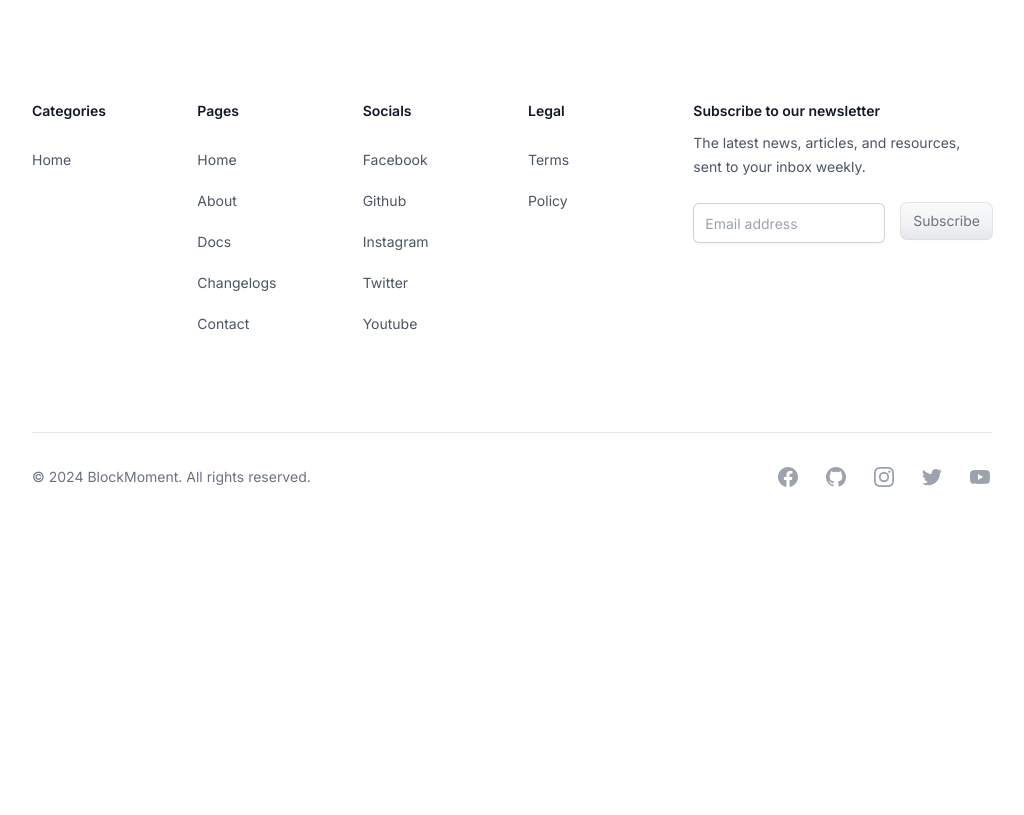
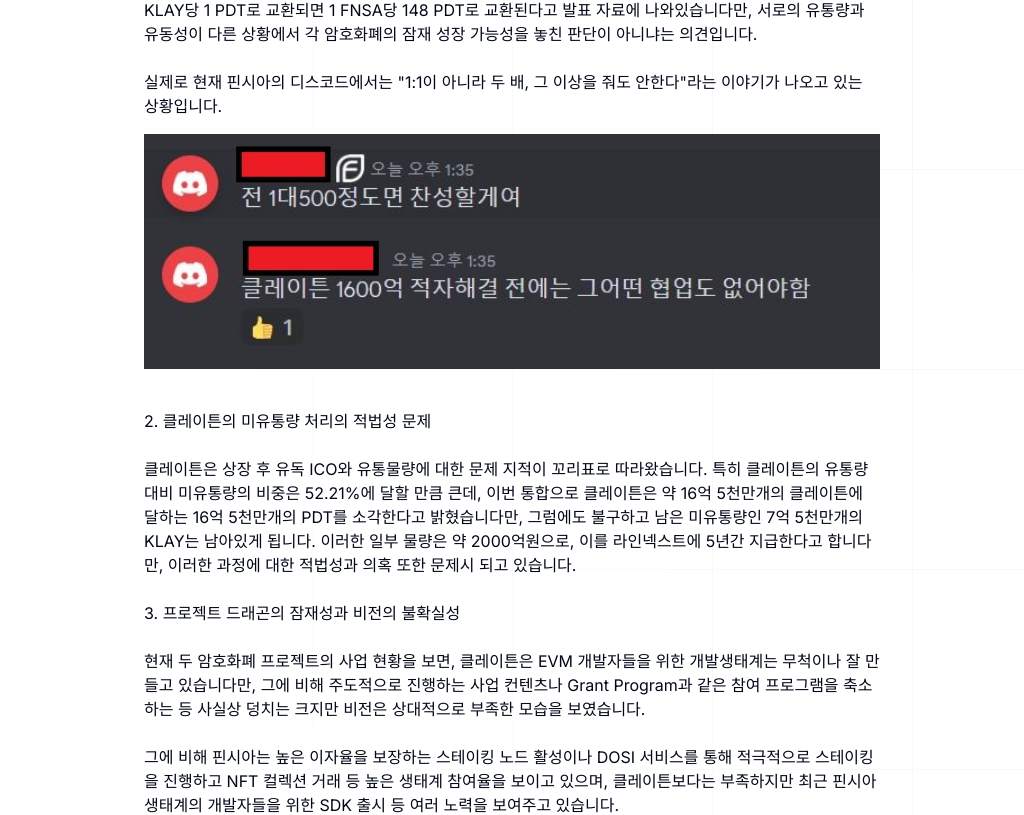
Before and after one commit to smarthug/Next.js-Blog-App, a Next.js app: page /opinion in a window 1280 px wide. Shown: the part 1710-2525 px from the top of the page, without its empty margins (128-1152 px from the left). Before the commit the page ends 2231 px from the top, so only its background shows below. Built offline with nearby package versions, Linux system fonts and the light colour scheme; no server answers; the database is empty.

Commit message:
better article

```diff
--- a/components/opinion/dragon.js
+++ b/components/opinion/dragon.js
@@ -1,65 +1,138 @@
-import { mainPageAboutConfig } from "@/config/main/pages";
+import Image from 'next/image';
 
 const MainAboutPage = () => {
   return (
     <div class="container mx-auto px-4">
       <h1 class="text-3xl font-bold my-6">핀시아와 클레이튼 1:1? &quot;2배를 줘도 안합니다.&quot;</h1>
       <p class="mb-4">지난 1월 16일, 국내 암호화폐에서는 말 그대로 &quot;지각변동&quot;을 일으킬만한 발표가 있었습니다.</p>
-      <p class="mb-4">바로 &quot;클레이튼(Klaytn)과 핀시아(Finschia)의 통합 제안 발의&quot;였는데요.
+      <p class="mb-4">바로 &quot;클레이튼(Klaytn)과 핀시아(Finschia)의 통합 제안 발의&quot;였는데요.<br />
 
-        1월 16일 핀시아의 FGP(Finschia Governance Proposal)과 KGP(Klaytn Governance Proposal)에는 각각 핀시아와 클레이튼을 통합해 새로운 &quot;프로젝트 드래곤&quot;으로 탄생시킨다는 제안이 올라왔습니다.
+        1월 16일 핀시아의 FGP(Finschia Governance Proposal)과 KGP(Klaytn Governance Proposal)에는 각각 핀시아와 클레이튼을 통합해 새로운 &quot;프로젝트 드래곤&quot;으로 탄생시킨다는 제안이 올라왔습니다.<br />
+        <br />
+        국내 빅테크 기업 중 가장 커다란 두 기둥을 차지하는 네이버와 카카오의 뿌리에서 나온 두 암호화폐를 통합한다는 소식은 발표 직후 빠르게 암호화폐 커뮤니티에 퍼져나갔고,<br />
+        <br />
+        심지어 아직 투표 과정을 거쳐야 하지만 마치 통합한다는 것이 기정사실인 것처럼 기사들이 쏟아졌습니다.<br />
+        <br />
+        잠깐 두 암호화폐를 소개하자면,<br />
+        <br />
+        클레이튼(Klaytn)은 국내 대표 암호화폐 중 하나로, EVM 기반의 암호화폐입니다.<br />
+        <br />
+        빠른 트랜잭션 처리 속도와 저렴한 수수료가 장점인 암호화폐로 상장 초기 5000원에 달하는 가격까지 상승한 바 있으며, 특히 국내에서 NFT 열풍이 불 무렵에는 수많은 NFT 프로젝트가 클레이튼에서 탄생했습니다.<br />
+        <br />
+        하지만 이후 클레이튼의 가격 상승 부진과 경쟁력 약화로, 현재는 여러 기술적 발전에도 불구하고 상당히 약세를 보이고 있다고 볼 수 있습니다.<br />
+        <br />
+        그에 비해 핀시아(Finschia)는 클레이튼과 달리 코스모스 기반의 암호화폐로, 상장 초기 많은 부진을 겪었습니다.<br />
+        <br />
+        EVM에 비해 개발자의 진입장벽이 높은 Rust 기반의 코스모스는 많은 개발 생태계가 이뤄지기가 힘들었고, 특히 BitBox라는 거래소에서 단독 출발한 핀시아의 모태 코인인 라인링크(LineLink;Link, 이후 LN으로 바뀐 바 있음)은 상장 초기 클레이튼만큼 투자자들을 끌어모으진 못했습니다.<br />
+        <br />
+        하지만 2021년을 기점으로, 핀시아는 엄청난 성장세를 보이며 무려 300불 중반까지 상승하였습니다. 해외에서 핀시아가 알려지기도 했고, 특히 핀시아는 고래 홀더들이 물량을 계속 유지하면서 잘 기다려줬던 덕에 꾸준히 가격이 상승했습니다. 업계에서 핀시아의 고래 홀더들은 특히 유대가 높기로 유명합니다.<br />
+        <br />
+        물론 클레이튼과 핀시아 모두 크립토 윈터(Crypto Winter)를 겪으며 가격이 많이 하락하였습니다만, 라인에서는 핀시아 기반의 NFT 생태계인 DOSI 서비스를 만들며, 한마디로 &quot;대박&quot;을 치며 동남아를 비롯한 수많은 해외 유저들을 끌어모았습니다. 그에 비해 클레이튼에서는 많은 NFT 컬렉션들이 폴리곤과 아발란체, 그리고 다른 L2 블록체인이나 이더리움으로 마이그레이션하여 떠나며 계속해서 부진을 겪었습니다.<br />
+        <br />
+        이렇듯 두 암호화폐 모두 꽤 오랜 시간동안 부침과 영광을 겪었습니다만, 이런 굵직한 암호화폐가 서로 통합한다는 소식이 들리자 KLAY와 FNSA 모두 하루만에 약 20~30%가량 상승하며 훌륭한 성적을 보여줬습니다.<br />
+        <br />
+        하지만, 현재 두 암호화폐의 홀더 커뮤니티의 반응은 서로 엇갈리고 있습니다.<br />
+        <br />
+        클레이튼의 공식 디스코드에서는 긍정적인 반응입니다. 오랜 시간동안 가격이 0.2$에 머물러있던 KLAY의 가격 상승 요인이 될 수 있고, 현재 핀시아의 DOSI와 같은 컨텐츠들이 도입되면서 좋은 시너지를 내서 프로젝트 드래곤 토큰(PDT)의 가격 상승을 함께 기대해 볼 수 있다는 의견이 주를 이루고 있습니다.<br />
+        <br />
+        하지만 핀시아의 공식 디스코드의 반응은 그 어느때보다 차갑습니다. 공식 투표일인 1월 26일을 앞두고 유저들은 적극적으로 반대 의견을 낼 것을 말하고 있고, 마치 촛불시위를 방불케하는 부정적인 분위기가 흐르고 있습니다.<br />
+        <br />
+        이렇게 반응이 엇갈리는 이유는 몇 가지로 요약될 수 있습니다.<br />
+        <br />
+        1. FNSA와 KLAY의 물량과 가격 문제<br />
+        <br />
+        현재 FNSA의 유통량은 약 752만개로, KLAY의 유통량인 약 46억개에 비해 상당히 작습니다. 가격으로 비율을 환산해보면 PDT에서 FNSA 홀더들이 차지할 비율은 약 15.9%, 그리고 클레이튼 홀더들이 차지할 비율은 49.8%로 압도적으로 클레이튼 홀더들이 많습니다.<br />
+        <br />
+        최근의 암호화폐들이 DAO를 만들고 거버넌스를 DAO의 투표에 맡기고 있는 트렌드에서 비춰볼 때, 핀시아와 클레이튼의 통합의 모양새는 마치 &quot;적대적 인수합병&quot;과 비슷합니다. 비율이 적은 핀시아의 홀더들은 앞으로 PDT의 거버넌스에서 상대적으로 약세를 차지할 수 밖에 없다는 생각이 듭니다.<br />
+        <br />
+        특히 PDT로의 통합이 이뤄질 때, 1:1로 이뤄지는게 맞냐는 의견도 나오고 있습니다. &quot;2주간의 텀 평균가&quot;로 1 KLAY당 1 PDT로 교환되면 1 FNSA당 148 PDT로 교환된다고 발표 자료에 나와있습니다만, 서로의 유통량과 유동성이 다른 상황에서 각 암호화폐의 잠재 성장 가능성을 놓친 판단이 아니냐는 의견입니다.<br />
+        <br />
+        실제로 현재 핀시아의 디스코드에서는 &quot;1:1이 아니라 두 배, 그 이상을 줘도 안한다&quot;라는 이야기가 나오고 있는 상황입니다.<br />
+        <div
+          class="flex justify-center items-center my-4"
+        >
+          <Image
+            src="/images/opinion/dragon/1.jpg"
+            alt="1"
+            width={1000}
+            height={500}
+          />
+        </div>
+        <br />
+        2. 클레이튼의 미유통량 처리의 적법성 문제<br />
+        <br />
+        클레이튼은 상장 후 유독 ICO와 유통물량에 대한 문제 지적이 꼬리표로 따라왔습니다. 특히 클레이튼의 유통량 대비 미유통량의 비중은 52.21%에 달할 만큼 큰데, 이번 통합으로 클레이튼은 약 16억 5천만개의 클레이튼에 달하는 16억 5천만개의 PDT를 소각한다고 밝혔습니다만, 그럼에도 불구하고 남은 미유통량인 7억 5천만개의 KLAY는 남아있게 됩니다. 이러한 일부 물량은 약 2000억원으로, 이를 라인넥스트에 5년간 지급한다고 합니다만, 이러한 과정에 대한 적법성과 의혹 또한 문제시 되고 있습니다.<br />
+        <br />
+        3. 프로젝트 드래곤의 잠재성과 비전의 불확실성<br />
+        <br />
+        현재 두 암호화폐 프로젝트의 사업 현황을 보면, 클레이튼은 EVM 개발자들을 위한 개발생태계는 무척이나 잘 만들고 있습니다만, 그에 비해 주도적으로 진행하는 사업 컨텐츠나 Grant Program과 같은 참여 프로그램을 축소하는 등 사실상 덩치는 크지만 비전은 상대적으로 부족한 모습을 보였습니다.<br />
+        <br />
+        그에 비해 핀시아는 높은 이자율을 보장하는 스테이킹 노드 활성이나 DOSI 서비스를 통해 적극적으로 스테이킹을 진행하고 NFT 컬렉션 거래 등 높은 생태계 참여율을 보이고 있으며, 클레이튼보다는 부족하지만 최근 핀시아 생태계의 개발자들을 위한 SDK 출시 등 여러 노력을 보여주고 있습니다.<br />
+        <br />
+        1월 16일 핀시아의 FGP(Finschia Governance Proposal)과 KGP(Klaytn Governance Proposal)에는 각각 핀시아와 클레이튼을 통합해 새로운 &quot;프로젝트 드래곤&quot;으로 탄생시킨다는 제안이 올라왔습니다.<br />
+        <br />
+        국내 빅테크 기업 중 가장 커다란 두 기둥을 차지하는 네이버와 카카오의 뿌리에서 나온 두 암호화폐를 통합한다는 소식은 발표 직후 빠르게 암호화폐 커뮤니티에 퍼져나갔고,<br />
+        <br />
+        심지어 아직 투표 과정을 거쳐야 하지만 마치 통합한다는 것이 기정사실인 것처럼 기사들이 쏟아졌습니다.<br />
+        <br />
+        잠깐 두 암호화폐를 소개하자면,<br />
+        <br />
+        클레이튼(Klaytn)은 국내 대표 암호화폐 중 하나로, EVM 기반의 암호화폐입니다.<br />
+        <br />
+        빠른 트랜잭션 처리 속도와 저렴한 수수료가 장점인 암호화폐로 상장 초기 5000원에 달하는 가격까지 상승한 바 있으며, 특히 국내에서 NFT 열풍이 불 무렵에는 수많은 NFT 프로젝트가 클레이튼에서 탄생했습니다.<br />
+        <br />
+        하지만 이후 클레이튼의 가격 상승 부진과 경쟁력 약화로, 현재는 여러 기술적 발전에도 불구하고 상당히 약세를 보이고 있다고 볼 수 있습니다.<br />
+        <br />
+        그에 비해 핀시아(Finschia)는 클레이튼과 달리 코스모스 기반의 암호화폐로, 상장 초기 많은 부진을 겪었습니다.<br />
+        <br />
+        EVM에 비해 개발자의 진입장벽이 높은 Rust 기반의 코스모스는 많은 개발 생태계가 이뤄지기가 힘들었고, 특히 BitBox라는 거래소에서 단독 출발한 핀시아의 모태 코인인 라인링크(LineLink;Link, 이후 LN으로 바뀐 바 있음)은 상장 초기 클레이튼만큼 투자자들을 끌어모으진 못했습니다.<br />
+        <br />
+        하지만 2021년을 기점으로, 핀시아는 엄청난 성장세를 보이며 무려 300불 중반까지 상승하였습니다. 해외에서 핀시아가 알려지기도 했고, 특히 핀시아는 고래 홀더들이 물량을 계속 유지하면서 잘 기다려줬던 덕에 꾸준히 가격이 상승했습니다. 업계에서 핀시아의 고래 홀더들은 특히 유대가 높기로 유명합니다.<br />
+        <br />
+        물론 클레이튼과 핀시아 모두 크립토 윈터(Crypto Winter)를 겪으며 가격이 많이 하락하였습니다만, 라인에서는 핀시아 기반의 NFT 생태계인 DOSI 서비스를 만들며, 한마디로 &quot;대박&quot;을 치며 동남아를 비롯한 수많은 해외 유저들을 끌어모았습니다. 그에 비해 클레이튼에서는 많은 NFT 컬렉션들이 폴리곤과 아발란체, 그리고 다른 L2 블록체인이나 이더리움으로 마이그레이션하여 떠나며 계속해서 부진을 겪었습니다.<br />
+        <br />
+        이렇듯 두 암호화폐 모두 꽤 오랜 시간동안 부침과 영광을 겪었습니다만, 이런 굵직한 암호화폐가 서로 통합한다는 소식이 들리자 KLAY와 FNSA 모두 하루만에 약 20~30%가량 상승하며 훌륭한 성적을 보여줬습니다.<br />
+        <br />
+        하지만, 현재 두 암호화폐의 홀더 커뮤니티의 반응은 서로 엇갈리고 있습니다.<br />
+        <br />
+        클레이튼의 공식 디스코드에서는 긍정적인 반응입니다. 오랜 시간동안 가격이 0.2$에 머물러있던 KLAY의 가격 상승 요인이 될 수 있고, 현재 핀시아의 DOSI와 같은 컨텐츠들이 도입되면서 좋은 시너지를 내서 프로젝트 드래곤 토큰(PDT)의 가격 상승을 함께 기대해 볼 수 있다는 의견이 주를 이루고 있습니다.<br />
+        <br />
+        하지만 핀시아의 공식 디스코드의 반응은 그 어느때보다 차갑습니다. 공식 투표일인 1월 26일을 앞두고 유저들은 적극적으로 반대 의견을 낼 것을 말하고 있고, 마치 촛불시위를 방불케하는 부정적인 분위기가 흐르고 있습니다.<br />
+        <br />
+        이렇게 반응이 엇갈리는 이유는 몇 가지로 요약될 수 있습니다.<br />
+        <br />
+        1. FNSA와 KLAY의 물량과 가격 문제<br />
+        <br />
+        현재 FNSA의 유통량은 약 752만개로, KLAY의 유통량인 약 46억개에 비해 상당히 작습니다. 가격으로 비율을 환산해보면 PDT에서 FNSA 홀더들이 차지할 비율은 약 15.9%, 그리고 클레이튼 홀더들이 차지할 비율은 49.8%로 압도적으로 클레이튼 홀더들이 많습니다.<br />
+        <br />
+        최근의 암호화폐들이 DAO를 만들고 거버넌스를 DAO의 투표에 맡기고 있는 트렌드에서 비춰볼 때, 핀시아와 클레이튼의 통합의 모양새는 마치 &quot;적대적 인수합병&quot;과 비슷합니다. 비율이 적은 핀시아의 홀더들은 앞으로 PDT의 거버넌스에서 상대적으로 약세를 차지할 수 밖에 없다는 생각이 듭니다.<br />
+        <br />
+        특히 PDT로의 통합이 이뤄질 때, 1:1로 이뤄지는게 맞냐는 의견도 나오고 있습니다. &quot;2주간의 텀 평균가&quot;로 1 KLAY당 1 PDT로 교환되면 1 FNSA당 148 PDT로 교환된다고 발표 자료에 나와있습니다만, 서로의 유통량과 유동성이 다른 상황에서 각 암호화폐의 잠재 성장 가능성을 놓친 판단이 아니냐는 의견입니다.<br />
+        <br />
+        실제로 현재 핀시아의 디스코드에서는 &quot;1:1이 아니라 두 배, 그 이상을 줘도 안한다&quot;라는 이야기가 나오고 있는 상황입니다.<br />
+        <br />
+        <div
+          class="flex justify-center items-center my-4"
+        >
 
-        국내 빅테크 기업 중 가장 커다란 두 기둥을 차지하는 네이버와 카카오의 뿌리에서 나온 두 암호화폐를 통합한다는 소식은 발표 직후 빠르게 암호화폐 커뮤니티에 퍼져나갔고,
-
-        심지어 아직 투표 과정을 거쳐야 하지만 마치 통합한다는 것이 기정사실인 것처럼 기사들이 쏟아졌습니다.
-
-        잠깐 두 암호화폐를 소개하자면,
-
-        클레이튼(Klaytn)은 국내 대표 암호화폐 중 하나로, EVM 기반의 암호화폐입니다.
-
-        빠른 트랜잭션 처리 속도와 저렴한 수수료가 장점인 암호화폐로 상장 초기 5000원에 달하는 가격까지 상승한 바 있으며, 특히 국내에서 NFT 열풍이 불 무렵에는 수많은 NFT 프로젝트가 클레이튼에서 탄생했습니다.
-
-        하지만 이후 클레이튼의 가격 상승 부진과 경쟁력 약화로, 현재는 여러 기술적 발전에도 불구하고 상당히 약세를 보이고 있다고 볼 수 있습니다.
-
-        그에 비해 핀시아(Finschia)는 클레이튼과 달리 코스모스 기반의 암호화폐로, 상장 초기 많은 부진을 겪었습니다.
-
-        EVM에 비해 개발자의 진입장벽이 높은 Rust 기반의 코스모스는 많은 개발 생태계가 이뤄지기가 힘들었고, 특히 BitBox라는 거래소에서 단독 출발한 핀시아의 모태 코인인 라인링크(LineLink;Link, 이후 LN으로 바뀐 바 있음)은 상장 초기 클레이튼만큼 투자자들을 끌어모으진 못했습니다.
-
-        하지만 2021년을 기점으로, 핀시아는 엄청난 성장세를 보이며 무려 300불 중반까지 상승하였습니다. 해외에서 핀시아가 알려지기도 했고, 특히 핀시아는 고래 홀더들이 물량을 계속 유지하면서 잘 기다려줬던 덕에 꾸준히 가격이 상승했습니다. 업계에서 핀시아의 고래 홀더들은 특히 유대가 높기로 유명합니다.
-
-        물론 클레이튼과 핀시아 모두 크립토 윈터(Crypto Winter)를 겪으며 가격이 많이 하락하였습니다만, 라인에서는 핀시아 기반의 NFT 생태계인 DOSI 서비스를 만들며, 한마디로 &quot;대박&quot;을 치며 동남아를 비롯한 수많은 해외 유저들을 끌어모았습니다. 그에 비해 클레이튼에서는 많은 NFT 컬렉션들이 폴리곤과 아발란체, 그리고 다른 L2 블록체인이나 이더리움으로 마이그레이션하여 떠나며 계속해서 부진을 겪었습니다.
-
-        이렇듯 두 암호화폐 모두 꽤 오랜 시간동안 부침과 영광을 겪었습니다만, 이런 굵직한 암호화폐가 서로 통합한다는 소식이 들리자 KLAY와 FNSA 모두 하루만에 약 20~30%가량 상승하며 훌륭한 성적을 보여줬습니다.
-
-        하지만, 현재 두 암호화폐의 홀더 커뮤니티의 반응은 서로 엇갈리고 있습니다.
-
-        클레이튼의 공식 디스코드에서는 긍정적인 반응입니다. 오랜 시간동안 가격이 0.2$에 머물러있던 KLAY의 가격 상승 요인이 될 수 있고, 현재 핀시아의 DOSI와 같은 컨텐츠들이 도입되면서 좋은 시너지를 내서 프로젝트 드래곤 토큰(PDT)의 가격 상승을 함께 기대해 볼 수 있다는 의견이 주를 이루고 있습니다.
-
-        하지만 핀시아의 공식 디스코드의 반응은 그 어느때보다 차갑습니다. 공식 투표일인 1월 26일을 앞두고 유저들은 적극적으로 반대 의견을 낼 것을 말하고 있고, 마치 촛불시위를 방불케하는 부정적인 분위기가 흐르고 있습니다.
-
-        이렇게 반응이 엇갈리는 이유는 몇 가지로 요약될 수 있습니다.
-
-        1. FNSA와 KLAY의 물량과 가격 문제
-
-        현재 FNSA의 유통량은 약 752만개로, KLAY의 유통량인 약 46억개에 비해 상당히 작습니다. 가격으로 비율을 환산해보면 PDT에서 FNSA 홀더들이 차지할 비율은 약 15.9%, 그리고 클레이튼 홀더들이 차지할 비율은 49.8%로 압도적으로 클레이튼 홀더들이 많습니다.
-
-        최근의 암호화폐들이 DAO를 만들고 거버넌스를 DAO의 투표에 맡기고 있는 트렌드에서 비춰볼 때, 핀시아와 클레이튼의 통합의 모양새는 마치 &quot;적대적 인수합병&quot;과 비슷합니다. 비율이 적은 핀시아의 홀더들은 앞으로 PDT의 거버넌스에서 상대적으로 약세를 차지할 수 밖에 없다는 생각이 듭니다.
-
-        특히 PDT로의 통합이 이뤄질 때, 1:1로 이뤄지는게 맞냐는 의견도 나오고 있습니다. &quot;2주간의 텀 평균가&quot;로 1 KLAY당 1 PDT로 교환되면 1 FNSA당 148 PDT로 교환된다고 발표 자료에 나와있습니다만, 서로의 유통량과 유동성이 다른 상황에서 각 암호화폐의 잠재 성장 가능성을 놓친 판단이 아니냐는 의견입니다.
-
-        실제로 현재 핀시아의 디스코드에서는 &quot;1:1이 아니라 두 배, 그 이상을 줘도 안한다&quot;라는 이야기가 나오고 있는 상황입니다.
-
-        2. 클레이튼의 미유통량 처리의 적법성 문제
-
-        클레이튼은 상장 후 유독 ICO와 유통물량에 대한 문제 지적이 꼬리표로 따라왔습니다. 특히 클레이튼의 유통량 대비 미유통량의 비중은 52.21%에 달할 만큼 큰데, 이번 통합으로 클레이튼은 약 16억 5천만개의 클레이튼에 달하는 16억 5천만개의 PDT를 소각한다고 밝혔습니다만, 그럼에도 불구하고 남은 미유통량인 7억 5천만개의 KLAY는 남아있게 됩니다. 이러한 일부 물량은 약 2000억원으로, 이를 라인넥스트에 5년간 지급한다고 합니다만, 이러한 과정에 대한 적법성과 의혹 또한 문제시 되고 있습니다.
-
-        3. 프로젝트 드래곤의 잠재성과 비전의 불확실성
-
-        현재 두 암호화폐 프로젝트의 사업 현황을 보면, 클레이튼은 EVM 개발자들을 위한 개발생태계는 무척이나 잘 만들고 있습니다만, 그에 비해 주도적으로 진행하는 사업 컨텐츠나 Grant Program과 같은 참여 프로그램을 축소하는 등 사실상 덩치는 크지만 비전은 상대적으로 부족한 모습을 보였습니다.
-
-        그에 비해 핀시아는 높은 이자율을 보장하는 스테이킹 노드 활성이나 DOSI 서비스를 통해 적극적으로 스테이킹을 진행하고 NFT 컬렉션 거래 등 높은 생태계 참여율을 보이고 있으며, 클레이튼보다는 부족하지만 최근 핀시아 생태계의 개발자들을 위한 SDK 출시 등 여러 노력을 보여주고 있습니다.
-
-        이러한 상황에서 핀시아와 클레이튼이 통합된다는 것은, 마치 대기업이 높은 성장율의 스타트업을 인수합병하는 모습과 같습니다. 그렇다면, 그동안 스타트업에 투자했던 투자자들은 높은 기대수익을 예상할 수 있습니다만, 현재는 그저 1:1의 교환비로 지분을 팔 수밖에 없다는 것입니다.
+          <Image
+            src="/images/opinion/dragon/2.jpg"
+            alt="1"
+            width={1000}
+            height={1000}
+          />
+        </div>
+        2. 클레이튼의 미유통량 처리의 적법성 문제<br />
+        <br />
+        클레이튼은 상장 후 유독 ICO와 유통물량에 대한 문제 지적이 꼬리표로 따라왔습니다. 특히 클레이튼의 유통량 대비 미유통량의 비중은 52.21%에 달할 만큼 큰데, 이번 통합으로 클레이튼은 약 16억 5천만개의 클레이튼에 달하는 16억 5천만개의 PDT를 소각한다고 밝혔습니다만, 그럼에도 불구하고 남은 미유통량인 7억 5천만개의 KLAY는 남아있게 됩니다. 이러한 일부 물량은 약 2000억원으로, 이를 라인넥스트에 5년간 지급한다고 합니다만, 이러한 과정에 대한 적법성과 의혹 또한 문제시 되고 있습니다.<br />
+        <br />
+        3. 프로젝트 드래곤의 잠재성과 비전의 불확실성<br />
+        <br />
+        현재 두 암호화폐 프로젝트의 사업 현황을 보면, 클레이튼은 EVM 개발자들을 위한 개발생태계는 무척이나 잘 만들고 있습니다만, 그에 비해 주도적으로 진행하는 사업 컨텐츠나 Grant Program과 같은 참여 프로그램을 축소하는 등 사실상 덩치는 크지만 비전은 상대적으로 부족한 모습을 보였습니다.<br />
+        <br />
+        그에 비해 핀시아는 높은 이자율을 보장하는 스테이킹 노드 활성이나 DOSI 서비스를 통해 적극적으로 스테이킹을 진행하고 NFT 컬렉션 거래 등 높은 생태계 참여율을 보이고 있으며, 클레이튼보다는 부족하지만 최근 핀시아 생태계의 개발자들을 위한 SDK 출시 등 여러 노력을 보여주고 있습니다.<br />
+        <br />
+        이러한 상황에서 핀시아와 클레이튼이 통합된다는 것은, 마치 대기업이 높은 성장율의 스타트업을 인수합병하는 모습과 같습니다. 그렇다면, 그동안 스타트업에 투자했던 투자자들은 높은 기대수익을 예상할 수 있습니다만, 현재는 그저 1:1의 교환비로 지분을 팔 수밖에 없다는 것입니다.<br />
       </p>
       <p class="mb-4">자, 이렇게 핀시아와 클레이튼의 각 홀더 입장에서 프로젝트 드래곤의 출범 가능성에 대한 이야기를 해봤습니다.</p>
 
```
Also changed, not shown: public/images/opinion/dragon/1.JPG (added), public/images/opinion/dragon/2.JPG (added).
